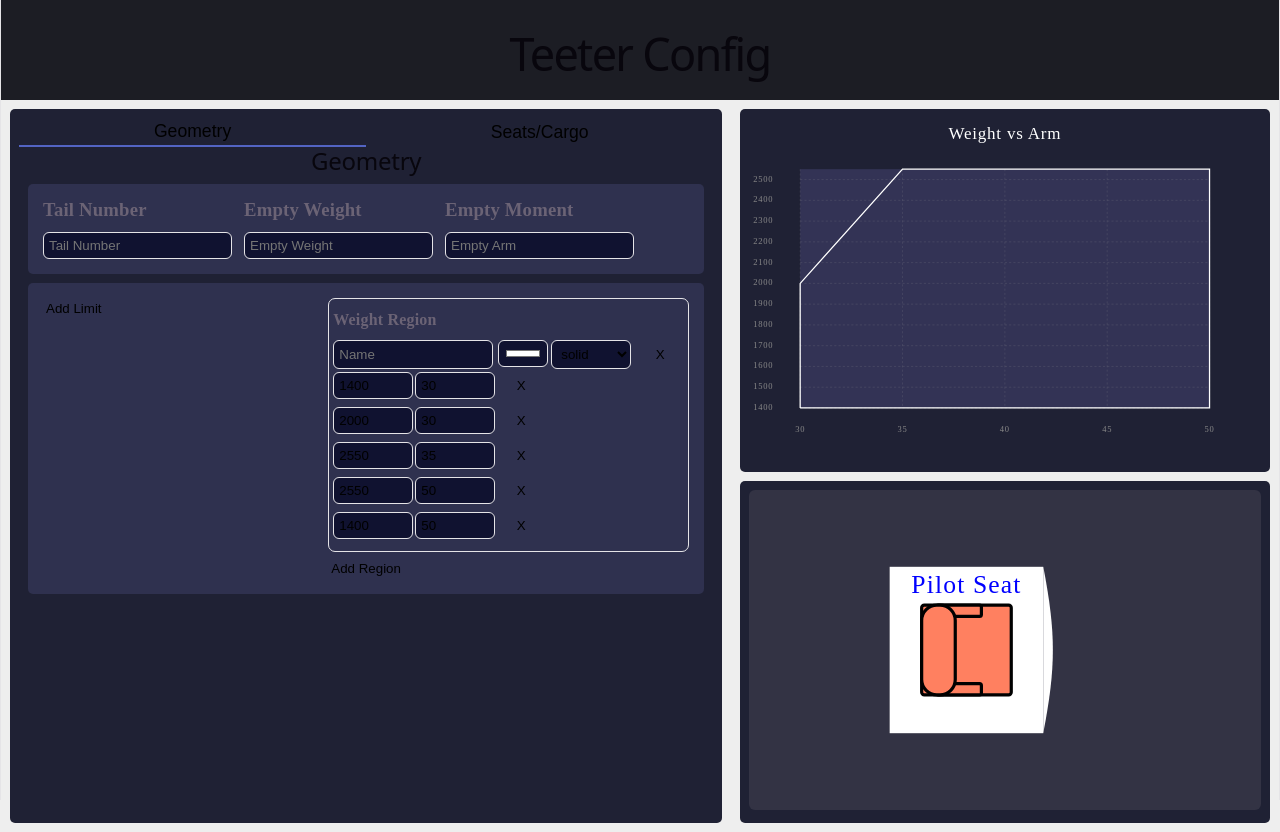
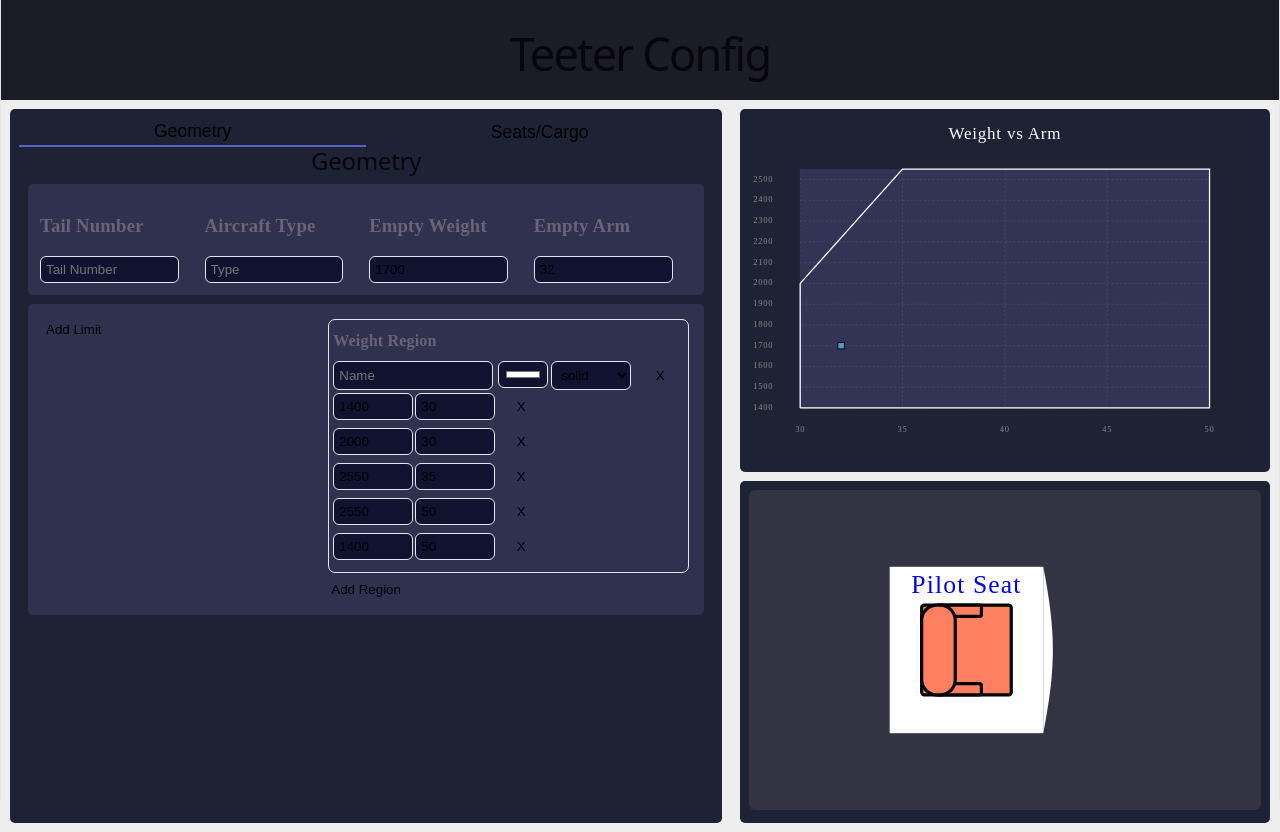
Before and after one commit to avtac/balance, a React (Vite) app: page / in a window 1280 px wide. Built offline with nearby package versions, Linux system fonts and the light colour scheme.

Commit message:
Added Aircraft config to config and graphed empty weight

```diff
--- a/src/App.tsx
+++ b/src/App.tsx
@@ -10,6 +10,12 @@ import { CargoConfig } from './Cargo.tsx'
 
 function App() {
   const defaultValue: configT = {
+    config: {
+      tailNumber: "",
+      type: "",
+      emptyArm: 32,
+      emptyWeight: 1700
+    },
     seats: [{
       id: crypto.randomUUID(),
       name: "Pilot Seat",
@@ -54,9 +60,9 @@ function App() {
             <Geometry name={"Geometry"} config={config} setConfig={setConfigSpecial} />
             <div name={"Seats/Cargo"}>
               <h2>Seats</h2>
-              <SeatConfig config={config} setConfig={setConfig} />
+              <SeatConfig config={config} setConfig={setConfigSpecial} />
               <h2>Cargo</h2>
-              <CargoConfig config={config} setConfig={setConfig} />
+              <CargoConfig config={config} setConfig={setConfigSpecial} />
             </div>
           </MultiPane>
         </div>
--- a/src/Geometry.css
+++ b/src/Geometry.css
@@ -1,8 +1,10 @@
 #geometry {
   display: flex;
-  /* flex-direction: row; */
-  * {
+  div {
     margin: 3px;
+  }
+  input {
+    width: 80%;
   }
 }
 
--- a/src/Geometry.tsx
+++ b/src/Geometry.tsx
@@ -1,25 +1,34 @@
-import { useState, type BaseSyntheticEvent } from "react";
 import "./Geometry.css"
-import { VerticalRegion, HorizontalRegion, Subregion, Grouping } from "./Layout";
-import type { regionT, regionPointT, weightLimitT, seatT, configT, cargoAreaT } from "./Types";
+import { HorizontalRegion, Subregion, Grouping } from "./Layout";
+import type { regionT, regionPointT, weightLimitT } from "./Types";
 
 const availableStyles = [['solid', ''], ['dashed', '1 1'], ['dotted', '.3 1'], ['dot dash', '3 2 .4 2']]
 
-function AircraftConfig() {
+function AircraftConfig({config, setConfig}) {
+  function setValue(key:string, value: (string | number)) {
+    const tmp = JSON.parse(JSON.stringify(config));
+    tmp.config[key] = value;
+    setConfig(tmp);
+  }
+
   return (
     <section id="geometry">
-      <VerticalRegion>
+      <div>
         <h3>Tail Number</h3>
-        <input placeholder="Tail Number" />
-      </VerticalRegion>
-      <VerticalRegion>
+        <input defaultValue={config.config.tailNumber} placeholder="Tail Number" onChange={(e) => setValue('tailNumber', e.target.value)}/>
+      </div>
+      <div>
+        <h3>Aircraft Type</h3>
+        <input defaultValue={config.config.type} placeholder="Type" onChange={(e) => setValue('type', e.target.value)}/>
+      </div>
+      <div>
         <h3>Empty Weight</h3>
-        <input type="number" placeholder="Empty Weight"/>
-      </VerticalRegion>
-      <VerticalRegion>
-        <h3>Empty Moment</h3>
-        <input type="number" placeholder="Empty Arm"/>
-      </VerticalRegion>
+        <input defaultValue={config.config.emptyWeight} type="number" placeholder="Empty Weight" onChange={(e) => setValue('emptyWeight', Number(e.target.value))}/>
+      </div>
+      <div>
+        <h3>Empty Arm</h3>
+        <input defaultValue={config.config.emptyArm} type="number" placeholder="Empty Arm" onChange={(e) => setValue('emptyArm', Number(e.target.value))}/>
+      </div>
     </section>
   );
 }
@@ -198,7 +207,7 @@ function Geometry({config, setConfig}) {
       <h2>Geometry</h2>
       <div style={{flex: 0}}>
       <Subregion>
-        <AircraftConfig />
+        <AircraftConfig config={config} setConfig={setConfig}/>
       </Subregion>
       </div>
       <div style={{flex: 1}}>
--- a/src/Graph.tsx
+++ b/src/Graph.tsx
@@ -130,6 +130,20 @@ function PlotTitle({title}) {
   )
 }
 
+function PlotPoint({point, size, style=null}) {
+  let shape = <circle cx={point.x} cy={point.y} r={size} fill='#59C' stroke='black' strokeWidth={.3}/>;
+
+  if (style == 'square') {
+    shape = <rect x={point.x - size / 2} y={point.y - size / 2} width={size} height={size} fill='#59C' stroke='black' strokeWidth={.2} />;
+  }
+
+  return (
+    <>
+      {shape}
+    </>
+  );
+}
+
 function Graph({ config }) {
   if (config === undefined) return;
   let data = JSON.parse(JSON.stringify(config.limits));
@@ -166,6 +180,10 @@ function Graph({ config }) {
         {!isNaN(limits.xRatio) && <PlotHorizontalGrid limits={limits} gridSpacing={5} />}
         {!isNaN(limits.xRatio) && <PlotVerticalGrid limits={limits} gridSpacing={100} />}
         {!isNaN(limits.xRatio) && <PlotRegions data={data} limits={limits}/>}
+        <PlotPoint point={{
+          x: (config.config.emptyArm - limits.minX) * limits.xRatio + padding,
+          y: height - (config.config.emptyWeight-limits.minY) * limits.yRatio - padding
+        }} size={1.5} style='square' />
       </svg>
     </>
   );
```
Also changed, not shown: src/Types.ts (+8 -0 lines).
